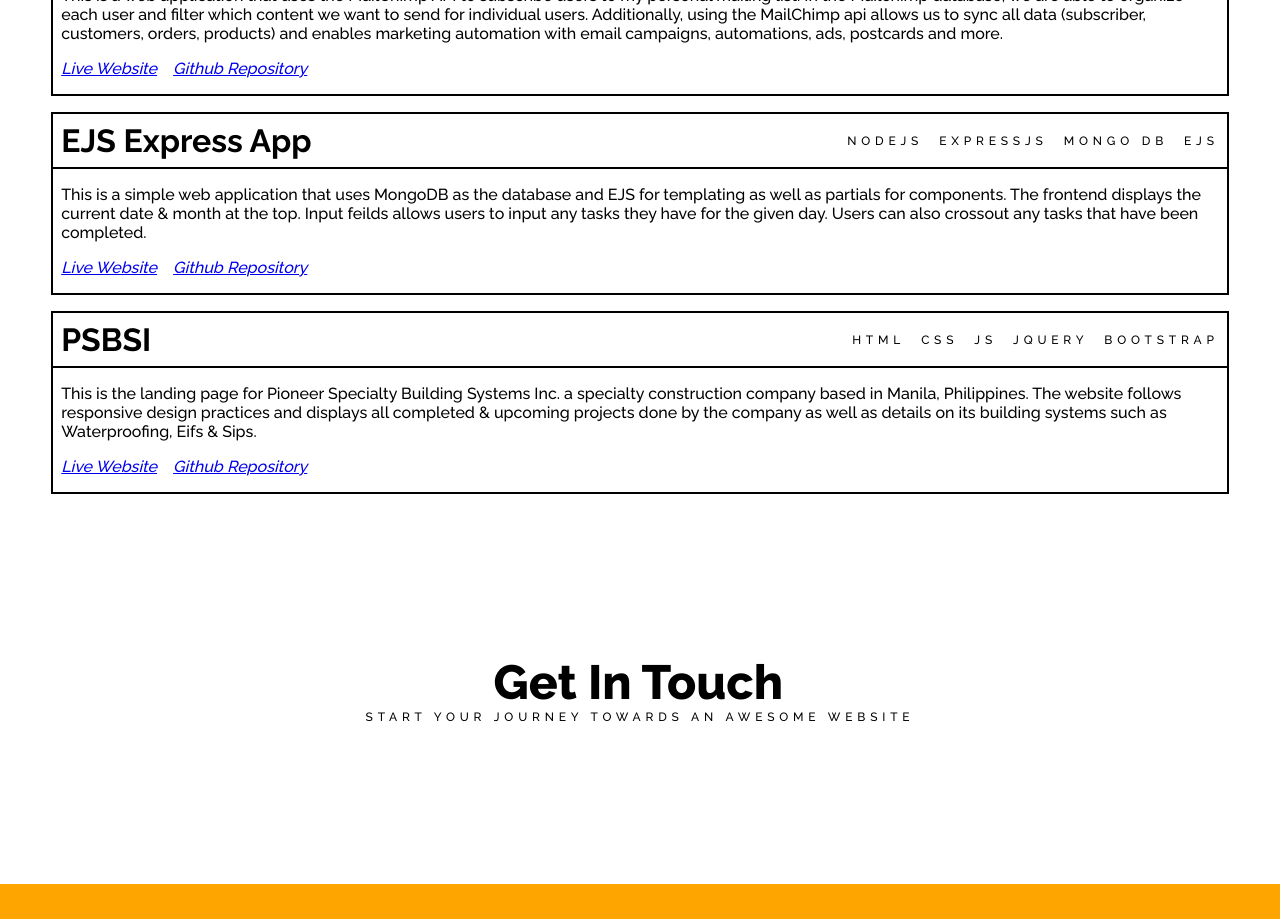
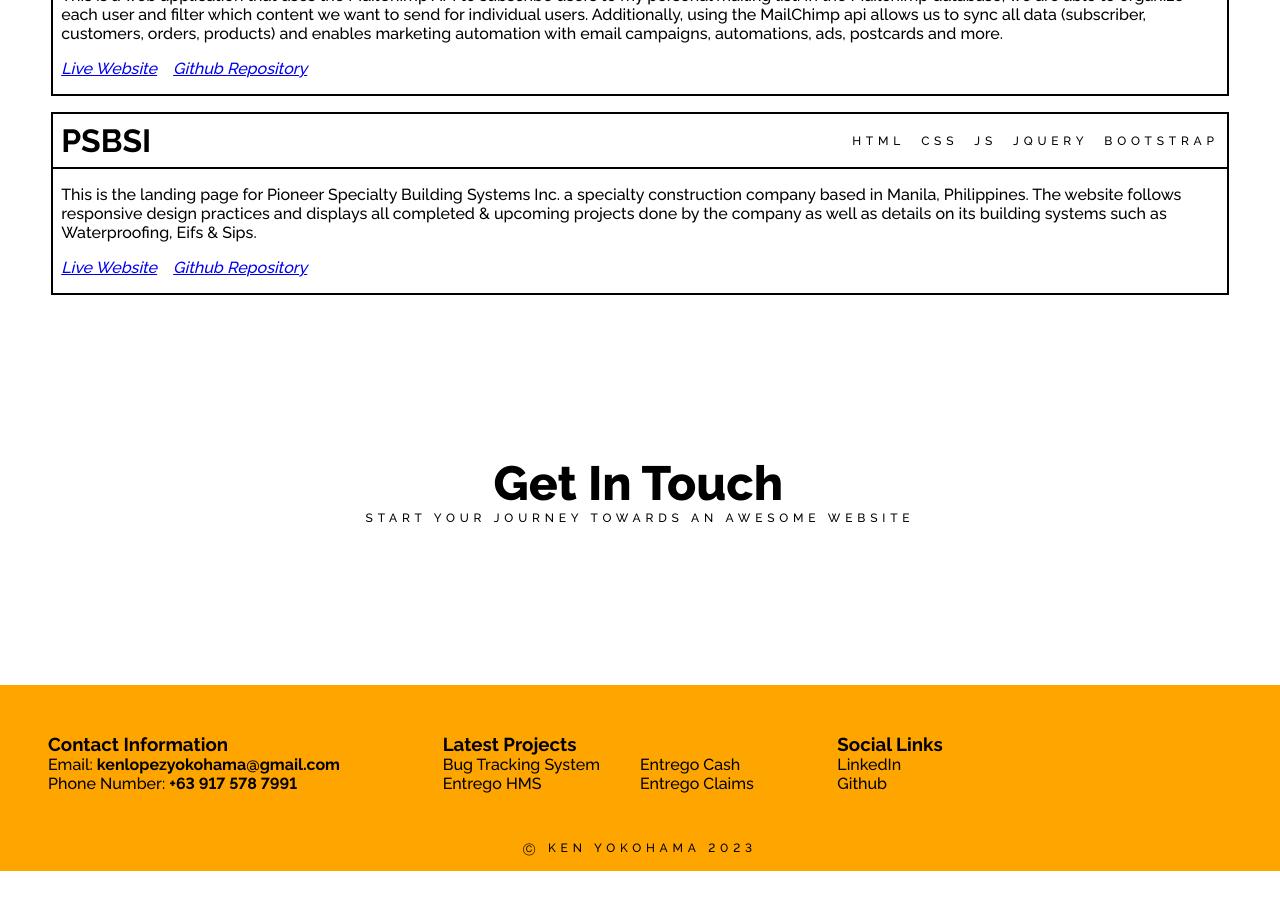
Before and after one commit to Ken-Yokohama/My-Portfolio, a React (Vite) app: page / in a window 1280 px wide. Shown: the part 4440-5359 px from the top of the page. After the commit the page ends 5311 px from the top, so only its background shows below. Built offline with nearby package versions, Linux system fonts and the light colour scheme.

Commit message:
Update live site links for projects

```diff
--- a/src/pages/project/project-data.ts
+++ b/src/pages/project/project-data.ts
@@ -221,7 +221,7 @@ const allProjects: Project[] = [
             "REACT ROUTER",
             "UUID",
         ],
-        liveSiteLink: "https://kenterest.netlify.app/",
+        liveSiteLink: "https://ken-yokohama.github.io/Kenterest/",
         githubRepoLink: "https://github.com/Ken-Yokohama/Kenterest",
         backgroundImgUrl: "/images/home-page/project-backgrounds/kenterest.JPG",
     },
@@ -255,24 +255,9 @@ const allProjects: Project[] = [
         description:
             "This is a web application that uses the MailChimp API to subscribe users to my personal mailing list. In the Mailchimp database, we are able to organize each user and filter which content we want to send for individual users. Additionally, using the MailChimp api allows us to sync all data (subscriber, customers, orders, products) and enables marketing automation with email campaigns, automations, ads, postcards and more.",
         details: [""],
-        liveSiteLink: "https://still-garden-96667.herokuapp.com/",
+        liveSiteLink: "https://ken-yokohama-newsletter-signup.onrender.com/",
         githubRepoLink:
             "https://github.com/Ken-Yokohama/Node-Express-JS-Training-Files#mailchimp-api-newsletter-signup",
-        backgroundImgUrl: "",
-    },
-    {
-        featuredProject: false,
-        year: "",
-        month: "",
-        name: "ejs-to-do-list",
-        title: "EJS Express App",
-        technologies: ["nodeJS", "expressJS", "Mongo DB", "EJS"],
-        description:
-            "This is a simple web application that uses MongoDB as the database and EJS for templating as well as partials for components. The frontend displays the current date & month at the top. Input feilds allows users to input any tasks they have for the given day. Users can also crossout any tasks that have been completed.",
-        details: [""],
-        liveSiteLink: "https://to-do-list-using-mongodb-atlas.herokuapp.com/",
-        githubRepoLink:
-            "https://github.com/Ken-Yokohama/Node-Express-JS-Training-Files#ejstodoist-v1",
         backgroundImgUrl: "",
     },
     {
```
